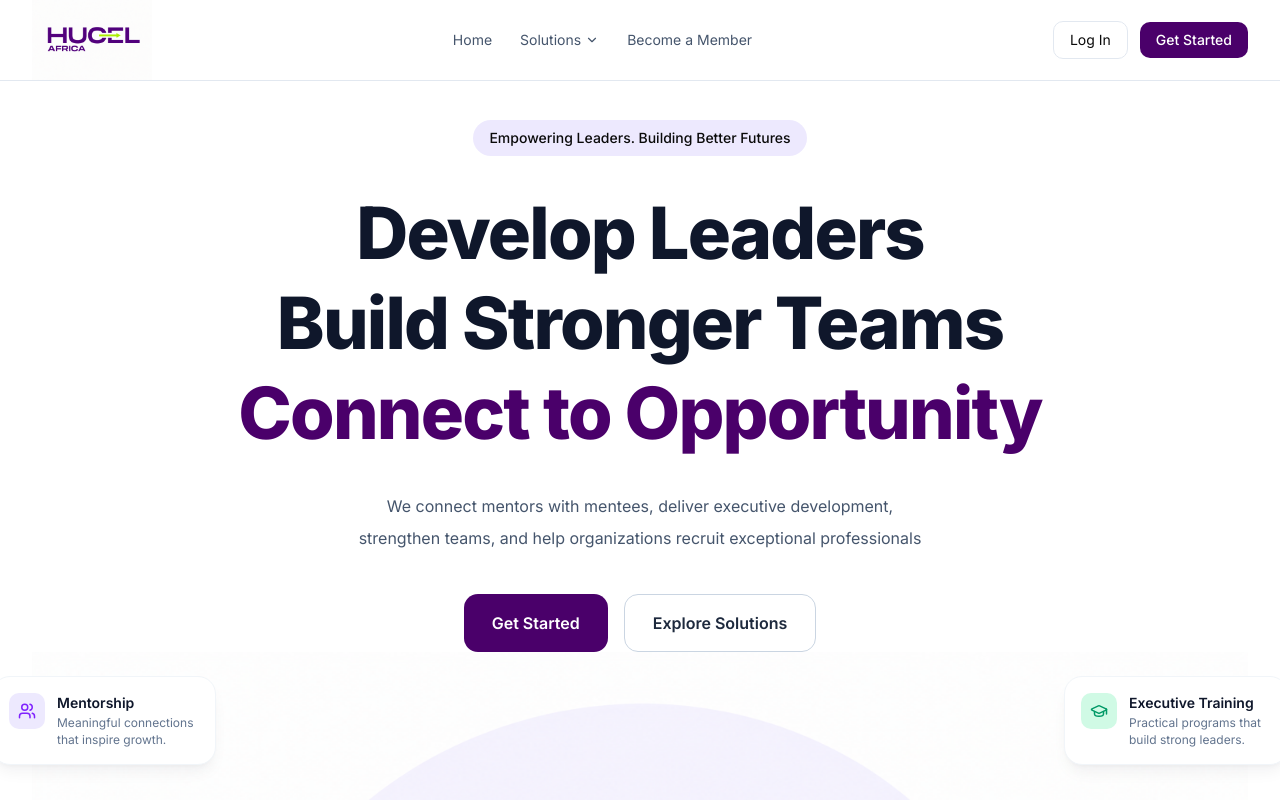
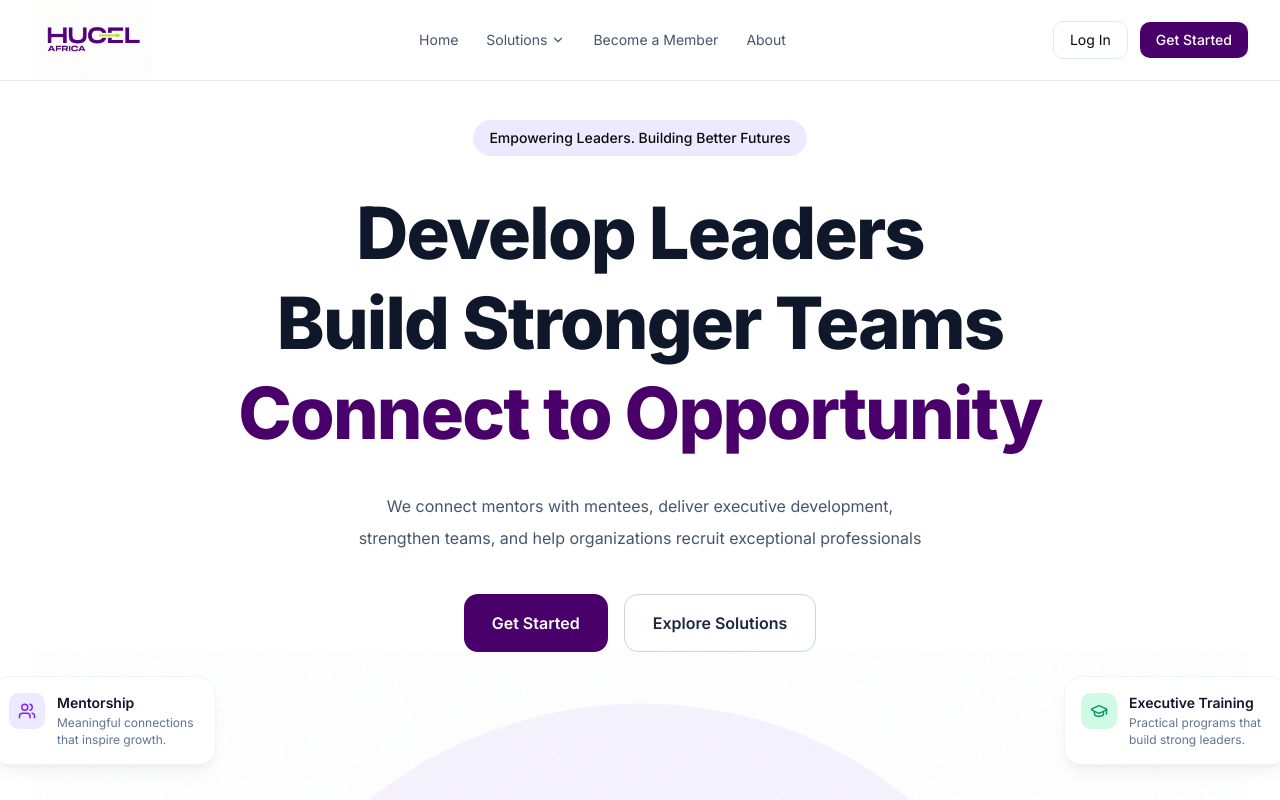
Before and after one commit to Olamiwale/hucel, a Next.js app: page / in a window 1280 px wide. Shown: the top 800 px of the page. Built offline with nearby package versions, Linux system fonts and the light colour scheme.

Commit message:
Add 'About' link to Navbar

```diff
--- a/components/Navbar.tsx
+++ b/components/Navbar.tsx
@@ -29,6 +29,7 @@ const navLinks: NavLink[] = [
 
 
   { label: "Become a Member", href: "#" },
+  { label: "About", href: "/about"},
 ];
 
 
```
